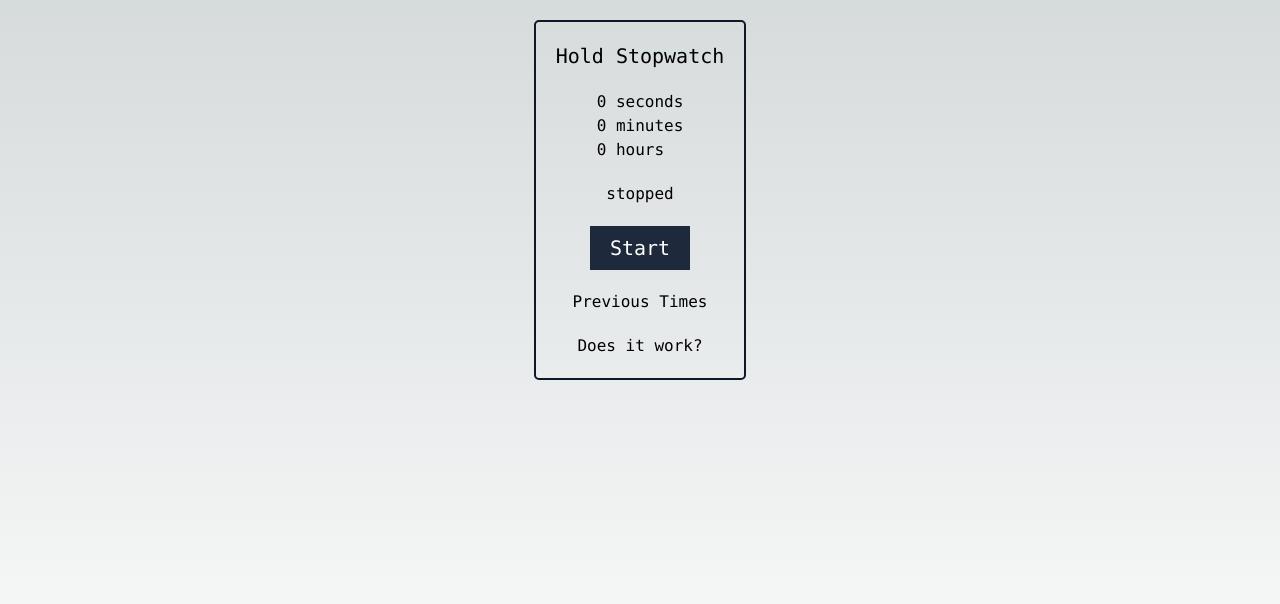
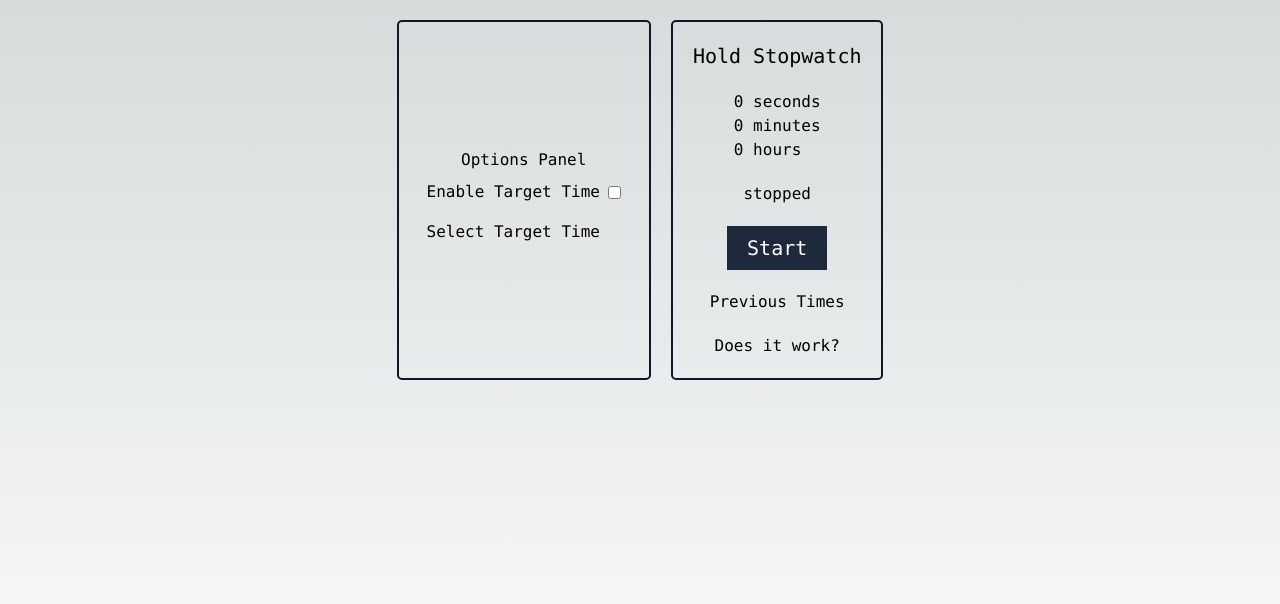
Before and after one commit to max1v/ReactStopWatch, a Next.js app: page / in a window 1280 px wide. Shown: the top 604 px of the page. Built offline with nearby package versions, Linux system fonts and the light colour scheme.

Commit message:
added options panel

```diff
--- a/app/timer.tsx
+++ b/app/timer.tsx
@@ -1,14 +1,45 @@
 "use client";
 
 import { v4 as uuidv4 } from "uuid";
-import { useState } from "react";
+import { SetStateAction, useState } from "react";
 
 import { type Times, useStopWatch } from "./components/stopwatchhook";
+
+function OptionsPanel({
+  options,
+  setOptions,
+}: {
+  options: { targetTime: boolean };
+  setOptions: Function;
+}) {
+  return (
+    <div className="flex flex-col justify-center rounded-[5px] border-2 border-slate-900 p-5">
+      <h1 className="text-center">Options Panel</h1>
+      <form className="flex flex-col">
+        <div className="flex items-center gap-2 p-2">
+          <label htmlFor="targetTimeToggle">Enable Target Time</label>
+          <input
+            type="checkbox"
+            id="targetTimeToggle"
+            checked={options.targetTime}
+            onChange={(e) =>
+              setOptions({ ...options, targetTime: e.target.checked })
+            }
+          />
+        </div>
+        <div className="flex items-center gap-2 p-2">
+          <label>Select Target Time</label>
+        </div>
+      </form>
+    </div>
+  );
+}
 
 export default function Stopwatch() {
   const [timerStarted, setTimerStarted] = useState(false);
   const [previousTimes, setPreviousTimes] = useState<Times[]>([]);
   const { time, start, stop, status } = useStopWatch();
+  const [timerOptions, setTimerOptions] = useState({ targetTime: false });
 
   function handleStartStopButtons() {
     if (!timerStarted) {
@@ -22,6 +53,8 @@ export default function Stopwatch() {
   }
 
   return (
+    <div className="flex flex-col gap-5 sm:flex-row">
+      <OptionsPanel options={timerOptions} setOptions={setTimerOptions} />
       <div className="flex min-w-max flex-col items-center justify-between gap-5 rounded-[5px] border-2 border-slate-900 p-5">
         <h1 className="text-center text-xl">Hold Stopwatch</h1>
         <div>
@@ -29,7 +62,7 @@ export default function Stopwatch() {
           <p>{time.minutes} minutes</p>
           <p>{time.hours} hours</p>
         </div>
-      <p>{status === "running" ? "running" : "stopped"}</p>
+        <p>{status}</p>
         <div id="controls" className="flex justify-between gap-1">
           {timerStarted ? (
             <button
@@ -57,5 +90,6 @@ export default function Stopwatch() {
         </ul>
         <p>Does it work?</p>
       </div>
+    </div>
   );
 }
```
Lines whose indentation alone changed are shown as unchanged.
